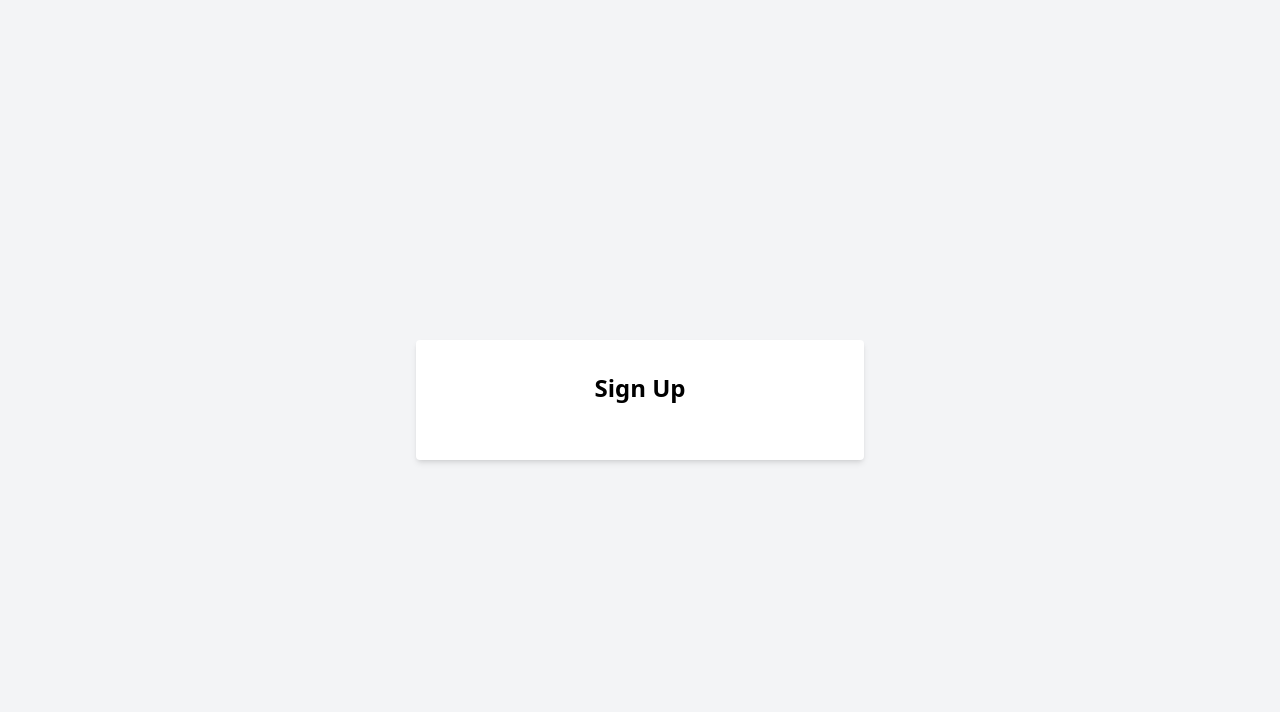
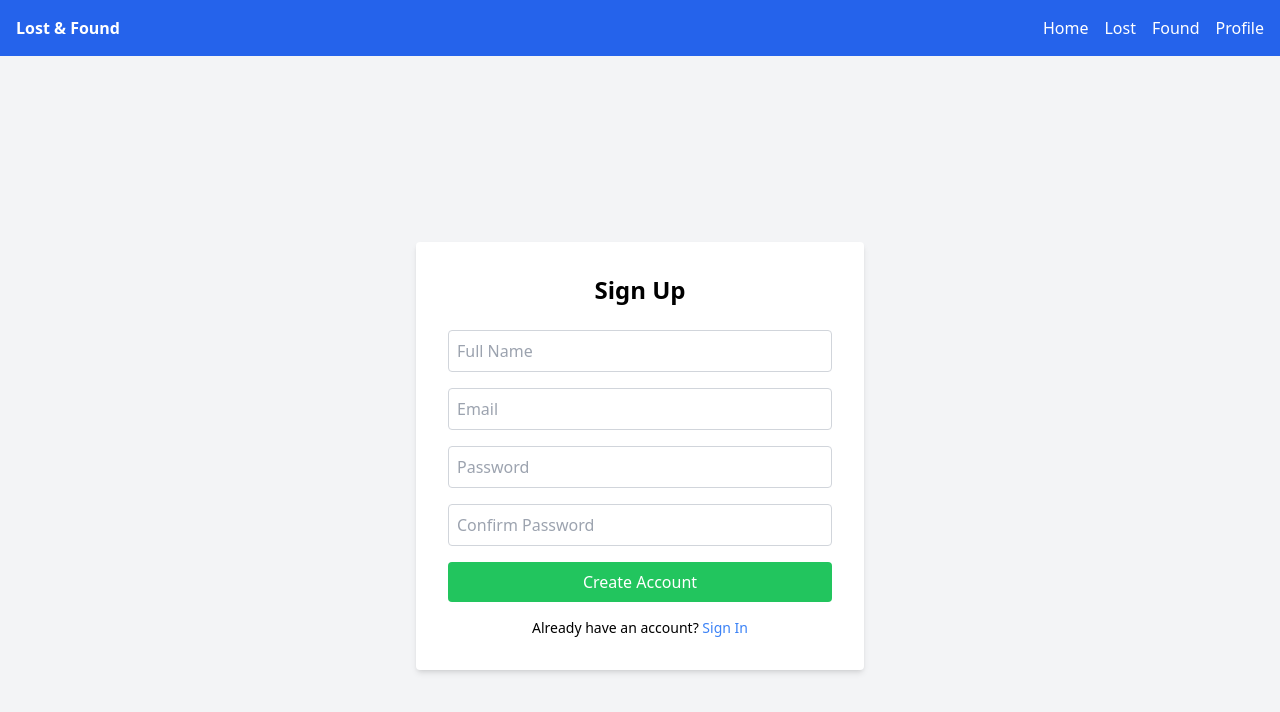
Before and after one commit to Gevindu-Piyawansha/lost-and-found-react-front-end, a React (Create React App) app: page /signup in a window 1280 px wide. Shown: the top 712 px of the page. Built offline with nearby package versions, Linux system fonts and the light colour scheme.

Commit message:
Add routing pages and navbar structure

```diff
--- a/src/App.tsx
+++ b/src/App.tsx
@@ -1,17 +1,28 @@
 import { BrowserRouter as Router, Routes, Route } from 'react-router-dom';
 import SignIn from './pages/SignIn';
 import SignUp from './pages/SignUp';
+import Home from './pages/Home';
+import LostItems from './pages/LostItems';
+import FoundItems from './pages/FoundItems';
+import ItemDetails from './pages/ItemDetails';
+import Profile from './pages/Profile';
+import Navbar from './components/Navbar';
 
 function App() {
   return (
     <Router>
+      <Navbar />
       <Routes>
-        <Route path="/" element={<SignIn />} />
+        <Route path="/" element={<Home />} />
+        <Route path="/lost" element={<LostItems />} />
+        <Route path="/found" element={<FoundItems />} />
+        <Route path="/item/:id" element={<ItemDetails />} />
+        <Route path="/profile" element={<Profile />} />
+        <Route path="/signin" element={<SignIn />} />
         <Route path="/signup" element={<SignUp />} />
       </Routes>
     </Router>
   );
 }
 
-
 export default App;
--- /dev/null
+++ b/src/components/Navbar.tsx
@@ -0,0 +1,17 @@
+import { Link } from 'react-router-dom';
+
+const Navbar = () => {
+    return (
+        <nav className="bg-blue-600 p-4 text-white flex justify-between">
+            <div className="font-bold">Lost & Found</div>
+            <div className="space-x-4">
+                <Link to="/" className="hover:underline">Home</Link>
+                <Link to="/lost" className="hover:underline">Lost</Link>
+                <Link to="/found" className="hover:underline">Found</Link>
+                <Link to="/profile" className="hover:underline">Profile</Link>
+            </div>
+        </nav>
+    );
+};
+
+export default Navbar;
--- /dev/null
+++ b/src/pages/FoundItems.tsx
@@ -0,0 +1,5 @@
+const FoundItems = () => {
+    return <div className="p-4 text-xl text-center">Found Items Page</div>;
+};
+
+export default FoundItems;
--- /dev/null
+++ b/src/pages/Home.tsx
@@ -0,0 +1,4 @@
+const Home = () => (
+    <div className="p-4 text-center text-2xl font-bold">Welcome to Lost & Found</div>
+);
+export default Home;
--- /dev/null
+++ b/src/pages/ItemDetails.tsx
@@ -0,0 +1,5 @@
+const ItemDetails = () => {
+    return <div className="p-4 text-xl text-center">Item Details Page</div>;
+};
+
+export default ItemDetails;
--- /dev/null
+++ b/src/pages/LostItems.tsx
@@ -0,0 +1,5 @@
+const LostItems = () => {
+    return <div className="p-4 text-xl text-center">Lost Items Page</div>;
+};
+
+export default LostItems;
--- /dev/null
+++ b/src/pages/Profile.tsx
@@ -0,0 +1,5 @@
+const Profile = () => {
+    return <div className="p-4 text-xl text-center">User Profile Page</div>;
+};
+
+export default Profile;
--- a/src/pages/SignIn.tsx
+++ b/src/pages/SignIn.tsx
@@ -1,9 +1,53 @@
+import { useState } from 'react';
+
 const SignIn = () => {
+    const [email, setEmail] = useState('');
+    const [password, setPassword] = useState('');
+    const [error, setError] = useState('');
+
+    const handleSubmit = (e: React.FormEvent) => {
+        e.preventDefault();
+        // Basic validation
+        if (!email || !password) {
+            setError('Please fill in all fields');
+            return;
+        }
+
+        // Simulate auth (later: call backend API)
+        console.log('Logging in with:', { email, password });
+        setError('');
+    };
+
     return (
         <div className="min-h-screen flex items-center justify-center bg-gray-100">
             <div className="bg-white p-8 rounded shadow-md w-full max-w-md">
                 <h2 className="text-2xl font-bold mb-6 text-center">Sign In</h2>
-                {/* Add form here later */}
+                {error && <p className="text-red-500 text-sm mb-4">{error}</p>}
+                <form onSubmit={handleSubmit} className="space-y-4">
+                    <input
+                        type="email"
+                        placeholder="Email"
+                        value={email}
+                        onChange={(e) => setEmail(e.target.value)}
+                        className="w-full p-2 border border-gray-300 rounded"
+                    />
+                    <input
+                        type="password"
+                        placeholder="Password"
+                        value={password}
+                        onChange={(e) => setPassword(e.target.value)}
+                        className="w-full p-2 border border-gray-300 rounded"
+                    />
+                    <button
+                        type="submit"
+                        className="w-full bg-blue-500 text-white py-2 rounded hover:bg-blue-600"
+                    >
+                        Sign In
+                    </button>
+                </form>
+                <p className="mt-4 text-center text-sm">
+                    Don’t have an account? <a href="/signup" className="text-blue-500 hover:underline">Sign Up</a>
+                </p>
             </div>
         </div>
     );
@@ -11,6 +55,7 @@ const SignIn = () => {
 
 export default SignIn;
 
+
 <p className="mt-4 text-center text-sm">
-  Don’t have an account? <a href="/signup" className="text-blue-500 hover:underline">Sign Up</a>
+    Don’t have an account? <a href="/signup" className="text-blue-500 hover:underline">Sign Up</a>
 </p>
--- a/src/pages/SignUp.tsx
+++ b/src/pages/SignUp.tsx
@@ -1,9 +1,74 @@
+import { useState } from 'react';
+
 const SignUp = () => {
+    const [name, setName] = useState('');
+    const [email, setEmail] = useState('');
+    const [password, setPassword] = useState('');
+    const [confirmPassword, setConfirmPassword] = useState('');
+    const [error, setError] = useState('');
+
+    const handleSubmit = (e: React.FormEvent) => {
+        e.preventDefault();
+
+        if (!name || !email || !password || !confirmPassword) {
+            setError('Please fill in all fields');
+            return;
+        }
+
+        if (password !== confirmPassword) {
+            setError('Passwords do not match');
+            return;
+        }
+
+        // Simulate sign-up action
+        console.log('Creating account:', { name, email, password });
+        setError('');
+    };
+
     return (
         <div className="min-h-screen flex items-center justify-center bg-gray-100">
             <div className="bg-white p-8 rounded shadow-md w-full max-w-md">
                 <h2 className="text-2xl font-bold mb-6 text-center">Sign Up</h2>
-                {/* Add form here later */}
+                {error && <p className="text-red-500 text-sm mb-4">{error}</p>}
+                <form onSubmit={handleSubmit} className="space-y-4">
+                    <input
+                        type="text"
+                        placeholder="Full Name"
+                        value={name}
+                        onChange={(e) => setName(e.target.value)}
+                        className="w-full p-2 border border-gray-300 rounded"
+                    />
+                    <input
+                        type="email"
+                        placeholder="Email"
+                        value={email}
+                        onChange={(e) => setEmail(e.target.value)}
+                        className="w-full p-2 border border-gray-300 rounded"
+                    />
+                    <input
+                        type="password"
+                        placeholder="Password"
+                        value={password}
+                        onChange={(e) => setPassword(e.target.value)}
+                        className="w-full p-2 border border-gray-300 rounded"
+                    />
+                    <input
+                        type="password"
+                        placeholder="Confirm Password"
+                        value={confirmPassword}
+                        onChange={(e) => setConfirmPassword(e.target.value)}
+                        className="w-full p-2 border border-gray-300 rounded"
+                    />
+                    <button
+                        type="submit"
+                        className="w-full bg-green-500 text-white py-2 rounded hover:bg-green-600"
+                    >
+                        Create Account
+                    </button>
+                </form>
+                <p className="mt-4 text-center text-sm">
+                    Already have an account? <a href="/" className="text-blue-500 hover:underline">Sign In</a>
+                </p>
             </div>
         </div>
     );
@@ -11,6 +76,7 @@ const SignUp = () => {
 
 export default SignUp;
 
+
 <p className="mt-4 text-center text-sm">
     Already have an account? <a href="/" className="text-blue-500 hover:underline">Sign In</a>
 </p>
```
